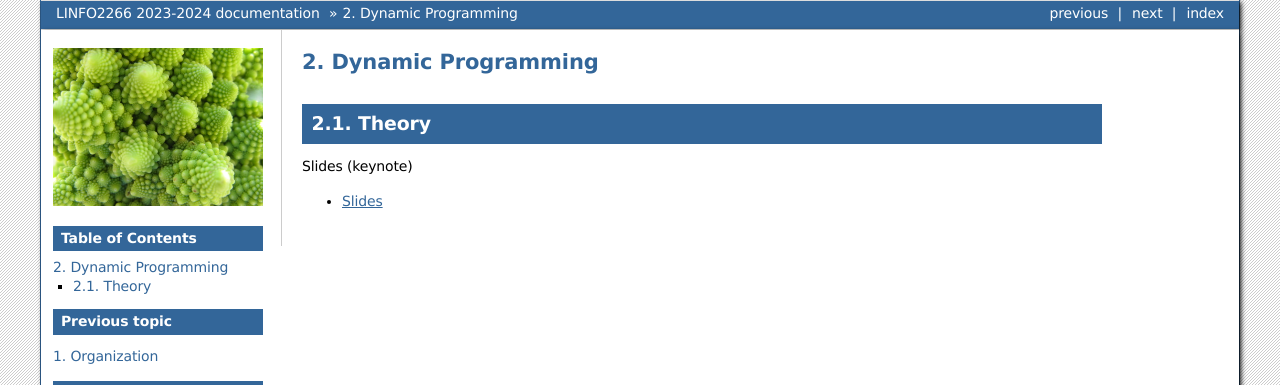
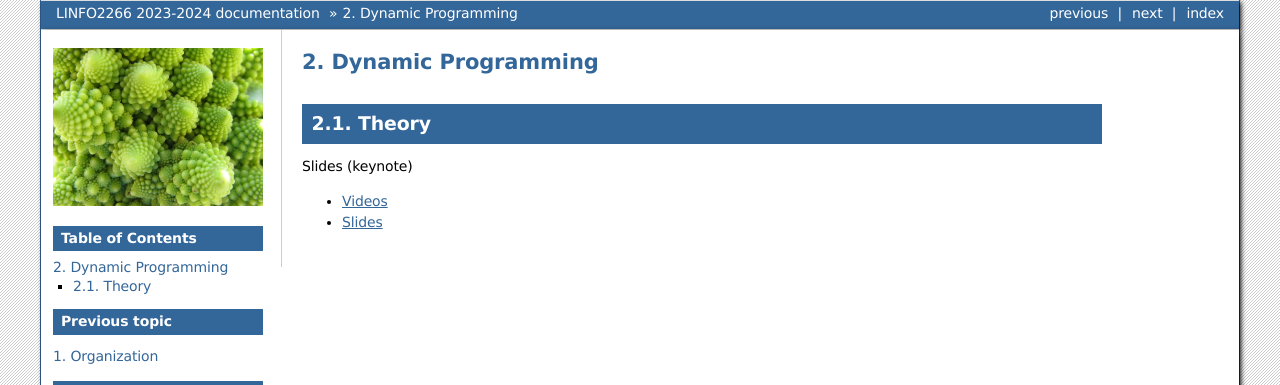
Before and after one commit to pschaus/linfo2266, a Sphinx documentation site: the page built from website/source/dp/index.rst, in a window 1280 px wide. Shown: the top 385 px of the page. Built offline with Sphinx 7.4.7, drawn with Linux system fonts in a browser that asks for light colours; pages that are not in the unit, such as notebooks, are missing from menus.

Commit message:
update video

```diff
--- a/website/source/dp/index.rst
+++ b/website/source/dp/index.rst
@@ -10,7 +10,7 @@ Theory
 
 Slides (keynote)
 
-.. * `Videos <https://youtube.com/playlist?list=PLq6RpCDkJMyr-4iiykzoz6nMb0gEI4tjR>`_
+* `Videos <https://youtube.com/playlist?list=PLq6RpCDkJMyr-4iiykzoz6nMb0gEI4tjR>`_
 * `Slides <https://www.icloud.com/keynote/0rC8e10kIxOdGdN5QlIe6ASpw#01-dynamic-programming>`_
 
 ..
```
